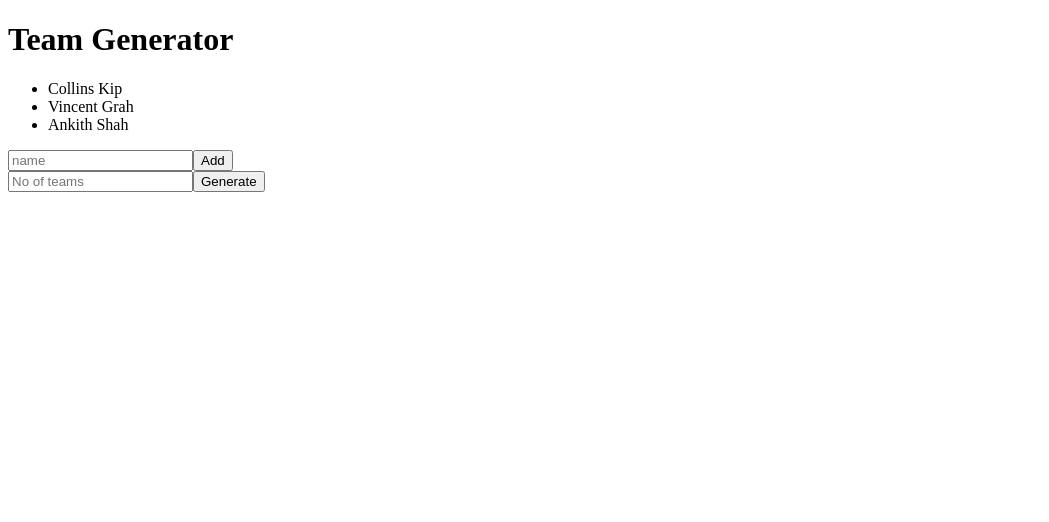
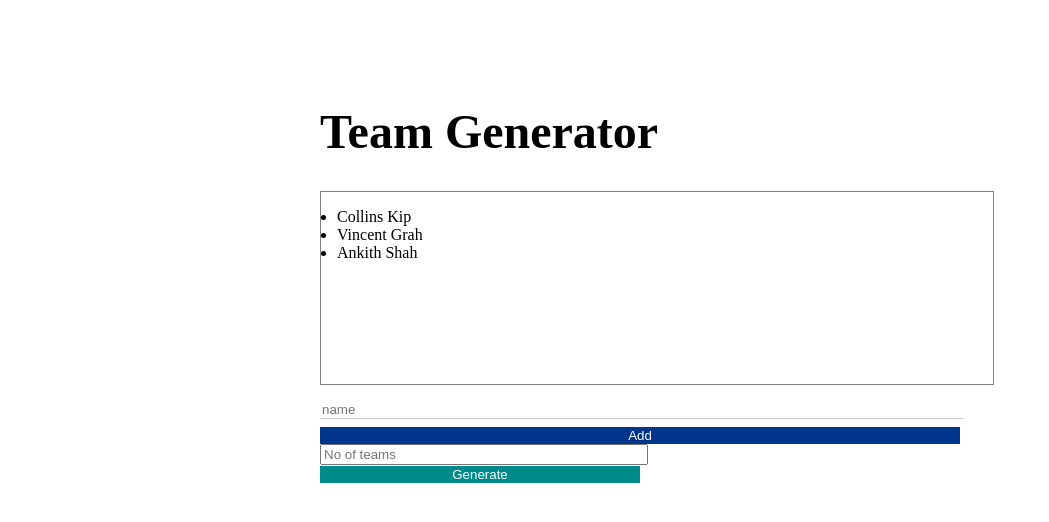
Before and after one commit to Ckm54/teams, an Angular app: page / in a window 1280 px wide. Shown: the top 522 px of the page, without its empty margins (0-1049 px from the left). Built offline with nearby package versions, Linux system fonts and the light colour scheme.

Commit message:
add basic styling to elements

```diff
--- a/src/app/app.component.css
+++ b/src/app/app.component.css
@@ -0,0 +1,48 @@
+.container {
+    padding: 4rem;
+    width: 40rem;
+    margin: 0 auto;
+}
+h1 {
+    font-size: 3rem;
+}
+.list {
+    padding: 1rem;
+    width: 100%;
+    height: 10rem;
+    border: 0.1rem solid grey;
+    overflow: auto;
+}
+.add-members-container input {
+    border: none;
+    border-bottom: 0.1rem solid rgba(128, 128, 128, 0.418);
+    margin-right: 0.5rem;
+    width: 100%;
+    display: flex;
+}
+
+.add-members-container button {
+    width: 100%;
+    border: none;
+    color: #fff;
+    font-weight: 400;
+    cursor: pointer;
+    background-color: rgb(0, 53, 139);
+    margin-top: 0.5rem;
+}
+.generate-team-container button {
+    width: 50%;
+    background-color: darkcyan;
+    border: none;
+    color: #fff;
+}
+.generate-team-container input {
+    width: 50%;
+}
+.card {
+    padding: 2rem;
+    width: 100%;
+}
+.error-msg {
+    color: red;
+}
```
